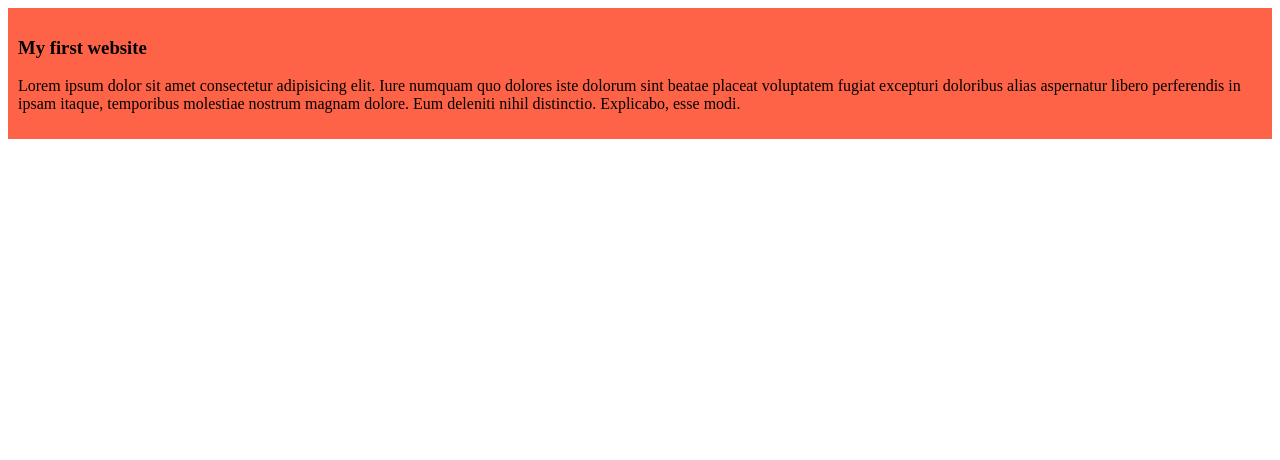
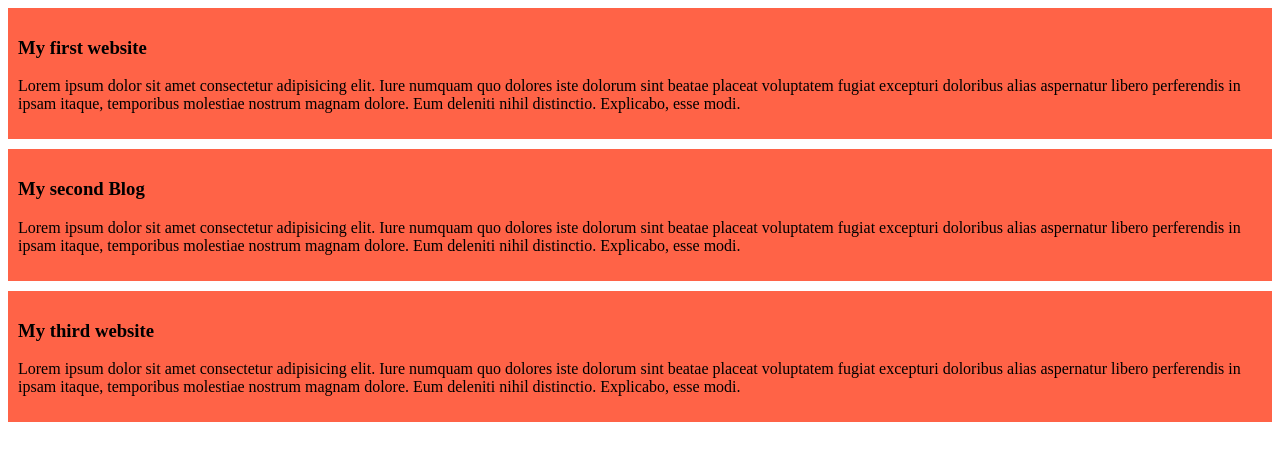
Before and after one commit to Rifatinfo/my-simple-website, a plain HTML site: page index.html in a window 1280 px wide. Drawn offline with Linux system fonts and the light colour scheme.

Commit message:
added the second and third blog

```diff
--- a/index.html
+++ b/index.html
@@ -11,5 +11,13 @@
         <h3>My first website </h3>
         <p>Lorem ipsum dolor sit amet consectetur adipisicing elit. Iure numquam quo dolores iste dolorum sint beatae placeat voluptatem fugiat excepturi doloribus alias aspernatur libero perferendis in ipsam itaque, temporibus molestiae nostrum magnam dolore. Eum deleniti nihil distinctio. Explicabo, esse modi.</p>
     </div>
+    <div>
+        <h3>My second Blog </h3>
+        <p>Lorem ipsum dolor sit amet consectetur adipisicing elit. Iure numquam quo dolores iste dolorum sint beatae placeat voluptatem fugiat excepturi doloribus alias aspernatur libero perferendis in ipsam itaque, temporibus molestiae nostrum magnam dolore. Eum deleniti nihil distinctio. Explicabo, esse modi.</p>
+    </div>
+    <div>
+        <h3>My third website </h3>
+        <p>Lorem ipsum dolor sit amet consectetur adipisicing elit. Iure numquam quo dolores iste dolorum sint beatae placeat voluptatem fugiat excepturi doloribus alias aspernatur libero perferendis in ipsam itaque, temporibus molestiae nostrum magnam dolore. Eum deleniti nihil distinctio. Explicabo, esse modi.</p>
+    </div>
 </body>
 </html>
--- a/styles/blog.css
+++ b/styles/blog.css
@@ -1,4 +1,5 @@
 div{
     background-color:tomato;
     padding:10px;
+    margin-bottom:10px;
 }
```
